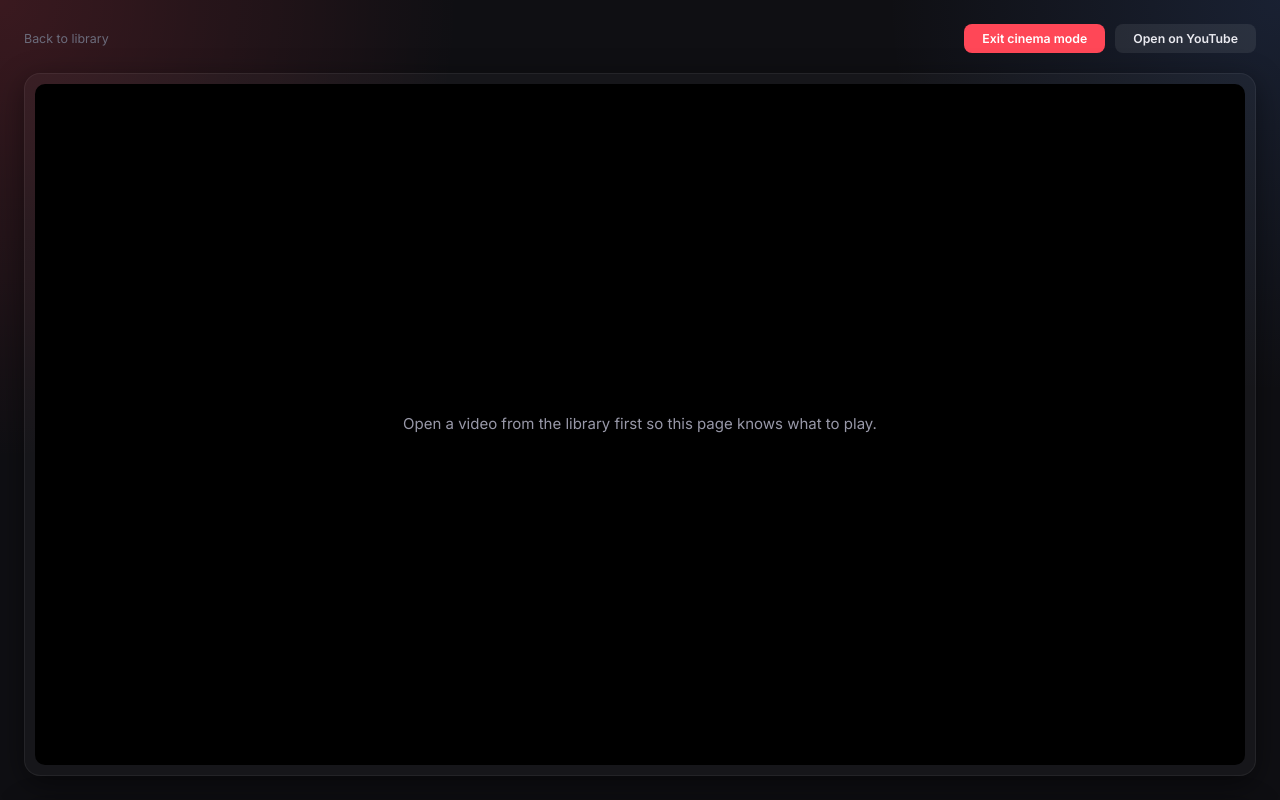
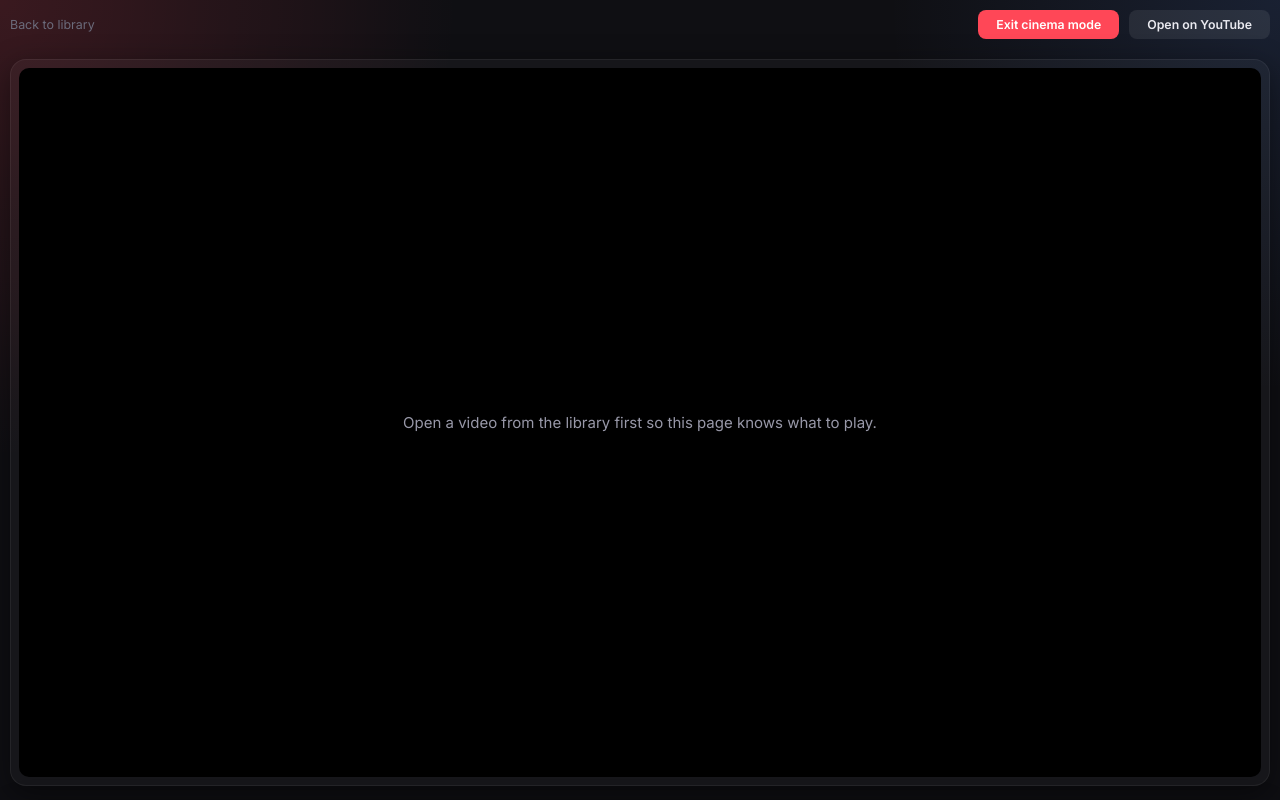
Before and after one commit to FabioSilverio/youtube-playlist-explorer, a plain HTML site: page watch.html in a window 1280 px wide. Both pictures are taken after a click on the button "Cinema mode". Shown: the top 800 px of the page. Drawn offline with Linux system fonts and the light colour scheme.

Commit message:
Improve dynamic watch player sizing

```diff
--- a/watch.css
+++ b/watch.css
@@ -7,9 +7,9 @@
 }
 
 .watch-page {
-  max-width: 1480px;
+  max-width: 1920px;
   margin: 0 auto;
-  padding: 24px 24px 40px;
+  padding: 18px 18px 40px;
 }
 
 .watch-header {
@@ -41,10 +41,9 @@
 }
 
 .watch-layout {
-  display: grid;
-  grid-template-columns: minmax(0, 1.5fr) minmax(320px, 420px);
+  display: flex;
+  flex-direction: column;
   gap: 24px;
-  align-items: start;
 }
 
 .watch-stage-panel,
@@ -56,23 +55,27 @@
 }
 
 .watch-stage-panel {
-  padding: 16px;
+  padding: 14px;
 }
 
 .watch-player-shell {
   background: #000;
   border-radius: calc(var(--radius-lg) - 6px);
   overflow: hidden;
+  width: min(100%, var(--watch-player-width, 1920px));
+  margin: 0 auto;
 }
 
 .watch-player {
   width: 100%;
-  aspect-ratio: 16 / 9;
+  height: var(--watch-player-height, auto);
+  min-height: 240px;
 }
 
 .watch-player-empty {
   width: 100%;
-  aspect-ratio: 16 / 9;
+  height: var(--watch-player-height, auto);
+  min-height: 240px;
   display: flex;
   align-items: center;
   justify-content: center;
@@ -89,8 +92,6 @@
 
 .watch-meta-panel {
   padding: 22px;
-  position: sticky;
-  top: 18px;
 }
 
 .watch-kicker {
@@ -152,19 +153,25 @@
 }
 
 body.theater-mode .watch-page {
-  max-width: 100%;
+  max-width: none;
+  padding: 10px 10px 28px;
 }
 
 body.theater-mode .watch-layout {
-  grid-template-columns: minmax(0, 1fr);
+  gap: 18px;
 }
 
 body.theater-mode .watch-stage-panel {
-  padding: 10px;
+  padding: 8px;
 }
 
-body.theater-mode .watch-player {
-  aspect-ratio: 21 / 9;
+body.theater-mode .watch-player-shell {
+  width: min(100%, var(--watch-player-width, 2560px));
+}
+
+body.theater-mode .watch-player,
+body.theater-mode .watch-player-empty {
+  height: var(--watch-player-height, auto);
 }
 
 body.theater-mode .watch-meta-panel {
@@ -172,10 +179,6 @@ body.theater-mode .watch-meta-panel {
 }
 
 @media (max-width: 980px) {
-  .watch-layout {
-    grid-template-columns: 1fr;
-  }
-
   .watch-meta-panel {
     position: static;
   }
--- a/watch.html
+++ b/watch.html
@@ -9,7 +9,7 @@
   <link rel="preconnect" href="https://fonts.gstatic.com" crossorigin />
   <link href="https://fonts.googleapis.com/css2?family=Inter:wght@300;400;500;600;700;800&display=swap" rel="stylesheet" />
   <link rel="stylesheet" href="style.css" />
-  <link rel="stylesheet" href="watch.css" />
+  <link rel="stylesheet" href="watch.css?v=1.3.0" />
 </head>
 <body class="watch-body">
   <div class="watch-page">
@@ -45,6 +45,6 @@
     </main>
   </div>
 
-  <script src="watch.js?v=1.1.0"></script>
+  <script src="watch.js?v=1.3.0"></script>
 </body>
 </html>
--- a/watch.js
+++ b/watch.js
@@ -10,6 +10,7 @@
   };
 
   const dom = {
+    header: document.querySelector('.watch-header'),
     backButton: document.getElementById('btn-back'),
     cinemaButton: document.getElementById('btn-toggle-cinema'),
     youtubeButton: document.getElementById('btn-open-youtube-watch'),
@@ -28,6 +29,7 @@
     progressTimer: null,
     playerReady: false,
     theaterMode: false,
+    layoutFrame: null,
   };
 
   function readJson(key, fallback) {
@@ -249,6 +251,34 @@
     updateProgressUi();
   }
 
+  function syncPlayerLayout() {
+    const viewportWidth = window.innerWidth || 1280;
+    const viewportHeight = window.innerHeight || 720;
+    const headerHeight = dom.header?.offsetHeight || 0;
+    const horizontalPadding = state.theaterMode ? 20 : 48;
+    const verticalReserve = state.theaterMode ? headerHeight + 56 : headerHeight + 160;
+    const maxWidth = state.theaterMode ? 2560 : 1920;
+    const availableWidth = Math.max(320, viewportWidth - horizontalPadding);
+    const availableHeight = Math.max(220, viewportHeight - verticalReserve);
+    const widthFromHeight = availableHeight * (16 / 9);
+    const targetWidth = Math.min(availableWidth, widthFromHeight, maxWidth);
+    const targetHeight = Math.round(targetWidth * (9 / 16));
+
+    document.documentElement.style.setProperty('--watch-player-width', `${Math.round(targetWidth)}px`);
+    document.documentElement.style.setProperty('--watch-player-height', `${targetHeight}px`);
+  }
+
+  function schedulePlayerLayoutSync() {
+    if (state.layoutFrame) {
+      cancelAnimationFrame(state.layoutFrame);
+    }
+
+    state.layoutFrame = requestAnimationFrame(() => {
+      state.layoutFrame = null;
+      syncPlayerLayout();
+    });
+  }
+
   function setTheaterMode(enabled) {
     state.theaterMode = Boolean(enabled);
     document.body.classList.toggle('theater-mode', state.theaterMode);
@@ -256,6 +286,7 @@
     writeJson(STORAGE_KEYS.watchPreferences, {
       theaterMode: state.theaterMode,
     });
+    schedulePlayerLayoutSync();
   }
 
   function saveContinueProgress(progressSeconds) {
@@ -440,9 +471,12 @@
 
     window.addEventListener('pagehide', syncPlayerProgress);
     window.addEventListener('beforeunload', syncPlayerProgress);
+    window.addEventListener('resize', schedulePlayerLayoutSync);
     document.addEventListener('visibilitychange', () => {
       if (document.hidden) {
         syncPlayerProgress();
+      } else {
+        schedulePlayerLayoutSync();
       }
     });
   }
@@ -464,6 +498,7 @@
       return;
     }
 
+    schedulePlayerLayoutSync();
     persistSelectedVideo(state.video);
     renderVideoMeta();
     mountPlayer();
```
Also changed, not shown: main.js (+36 -0 lines).
